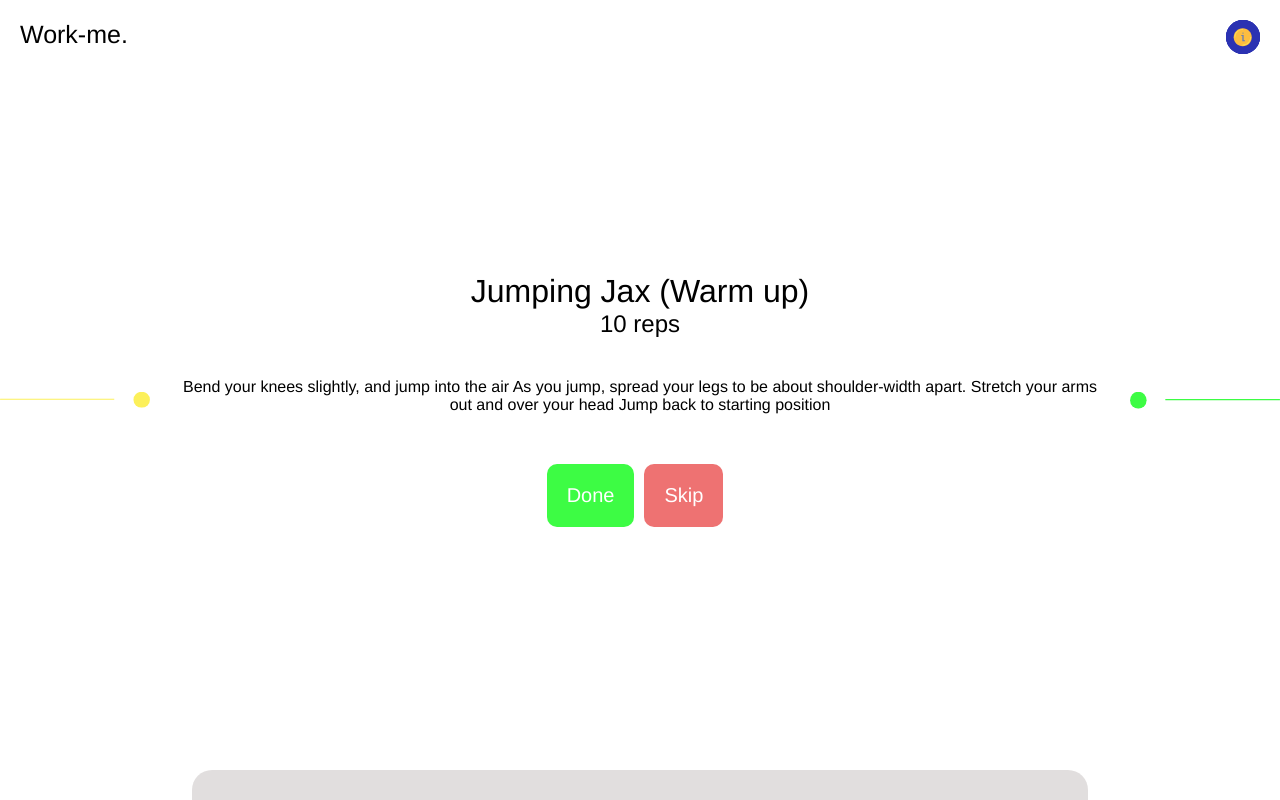
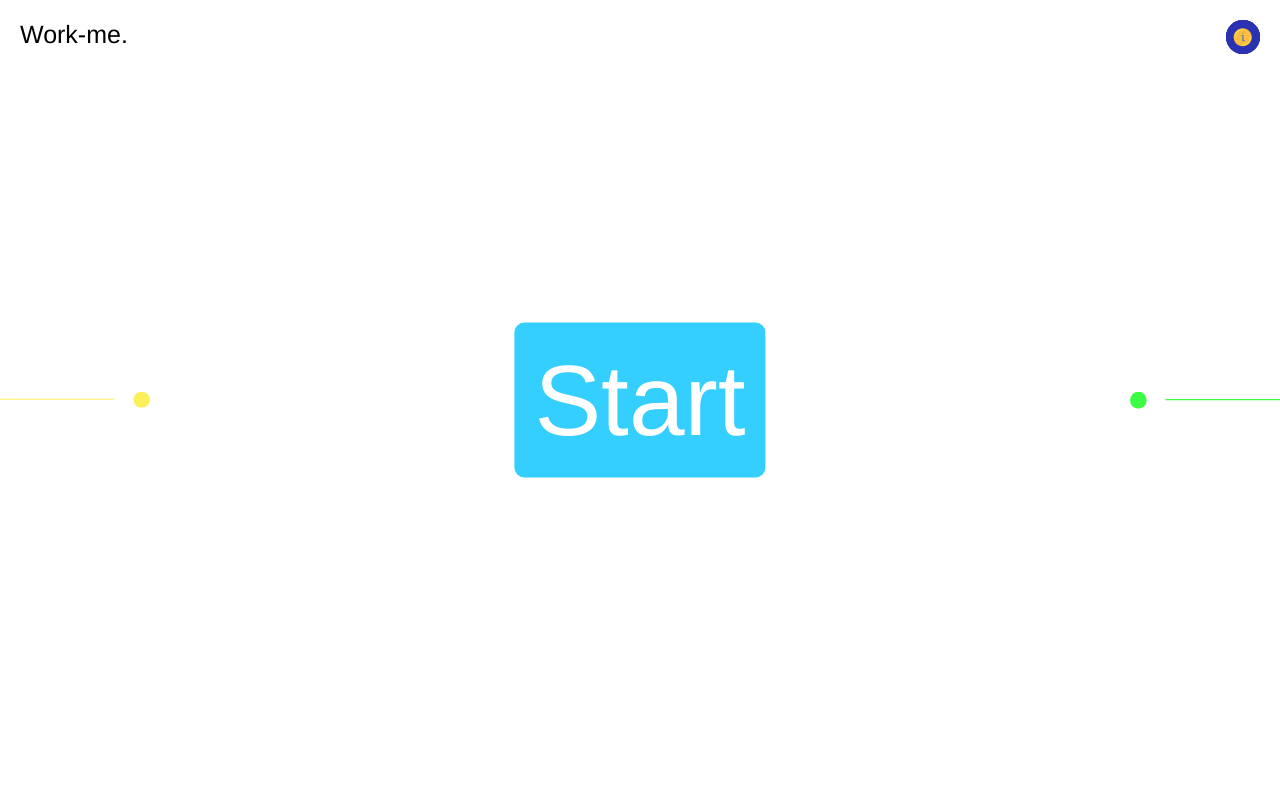
Before and after one commit to dhanielcodes/work-me, a Vue app: page /beginner in a window 1280 px wide. Built offline with nearby package versions, Linux system fonts and the light colour scheme.

Commit message:
begin start btn

```diff
--- a/src/workoutViews/beginner.vue
+++ b/src/workoutViews/beginner.vue
@@ -4,6 +4,8 @@
         <img src="../assets/bg_line_green.svg" alt="" class="side_bg1 side">
         <img src="../assets/bg_line_yellow.svg" alt="" class="side_bg2 side">
 
+            <button v-if="start" @click="start = false" class="count">Start</button>
+            <div v-else class="overv">
                 <div class="main" v-if="session">
                     <ul v-for="(item, index) in store.state.beginner.slice(a, b)" :key="index">
                         <li >
@@ -31,6 +33,8 @@
 
                 </div>
             </div>
+
+    </div>
 </template>
 
 <script>
@@ -48,6 +52,7 @@ export default {
             score: 0,
             session: true,
             bar: 0,
+            start: true,
             router: useRouter(),
         })
         const selectResponse = (e) => {
@@ -86,6 +91,8 @@ export default {
         const home = () => state.router.push('/')
         const mode = () => state.router.push('/get_started')
 
+
+
         return {
             ...toRefs(state),
             selectResponse,
@@ -93,7 +100,7 @@ export default {
             next,
             restart,
             home,
-            mode
+            mode,
         }
     },
 }
@@ -121,6 +128,23 @@ export default {
     transform: translateY(-50%);
     left: 0;
     width: 150px;
+}
+.count{
+  position: absolute;
+  top: 50%;
+  left: 50%;
+  transform: translate(-50%, -50%);
+  font-size: 40px;
+  transition: all 300ms;
+  font-size: 100px;
+  padding: 20px;
+    border: none;
+    margin-right: 10px;
+    cursor: pointer;
+    color: white;
+    border-radius: 10px;
+    background: #34CEFF;
+    outline: none;
 }
 ul{
     position: absolute;
```
Lines whose indentation alone changed are shown as unchanged.
